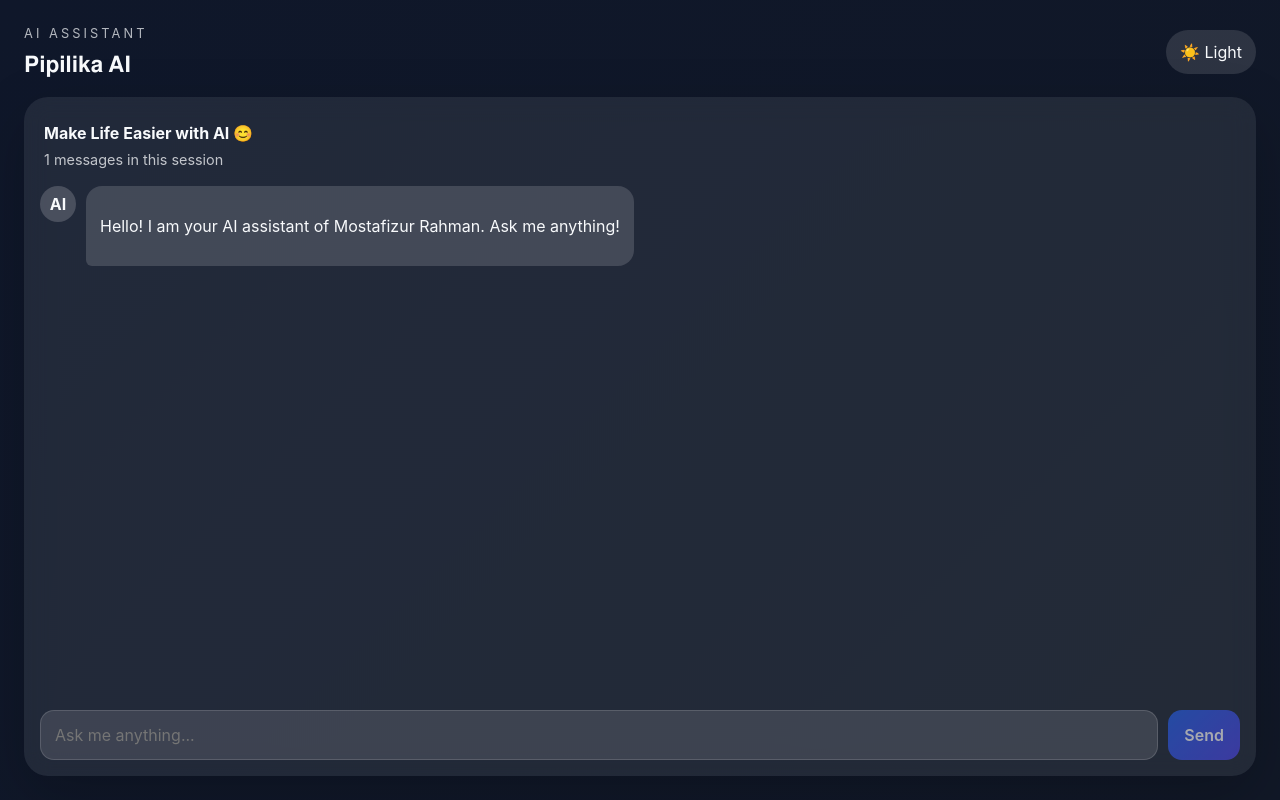
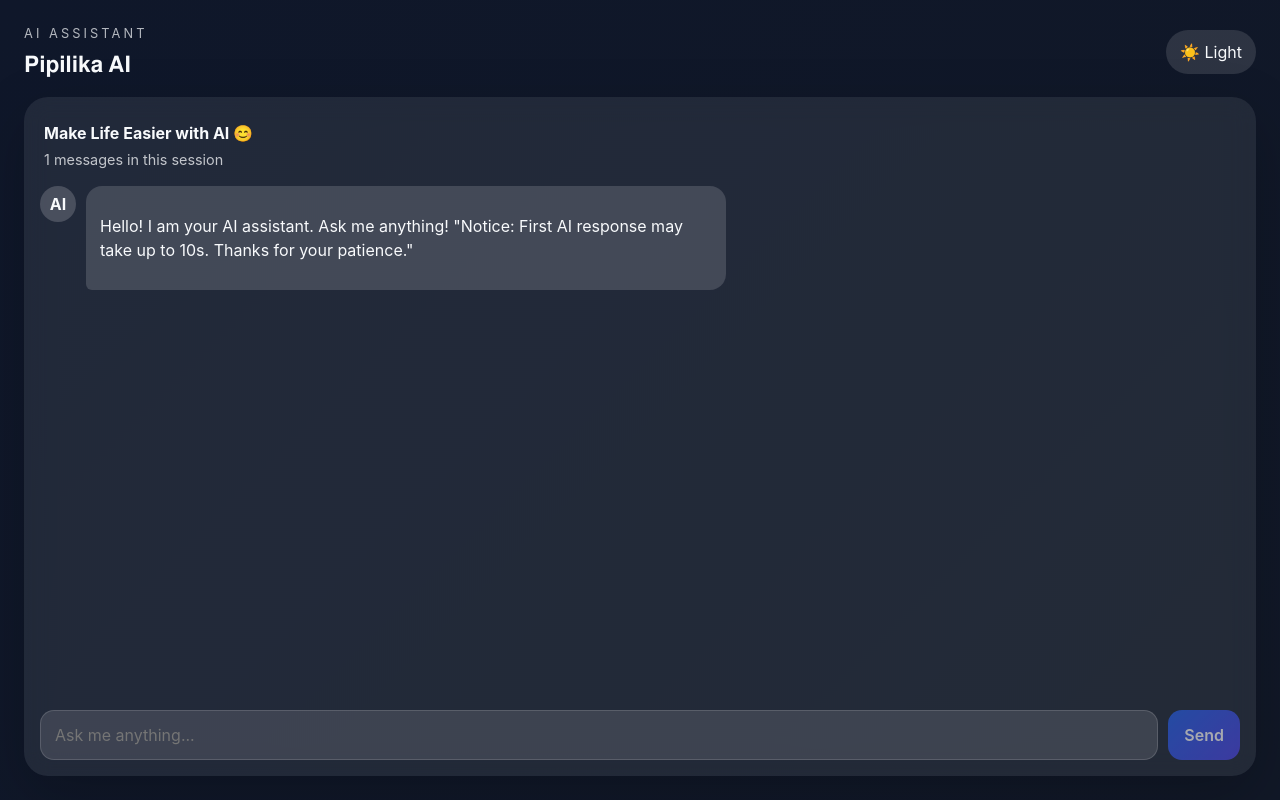
Before and after one commit to mostafizurrahmanmd84-create/Chat.AI-, a React app in the folder frontend/: page / in a window 1280 px wide. Built offline with nearby package versions, Linux system fonts and the light colour scheme; no server answers; the HTML template or start-up script is replaced by a standard one.

Commit message:
Update App.jsx

```diff
--- a/frontend/src/App.jsx
+++ b/frontend/src/App.jsx
@@ -7,7 +7,7 @@
   {
     id: 1,
     role: 'assistant',
-    content: 'Hello! I am your AI assistant of Mostafizur Rahman. Ask me anything!',
+    content: 'Hello! I am your AI assistant. Ask me anything! "Notice: First AI response may take up to 10s. Thanks for your patience."',
   },
 ];
 
```
